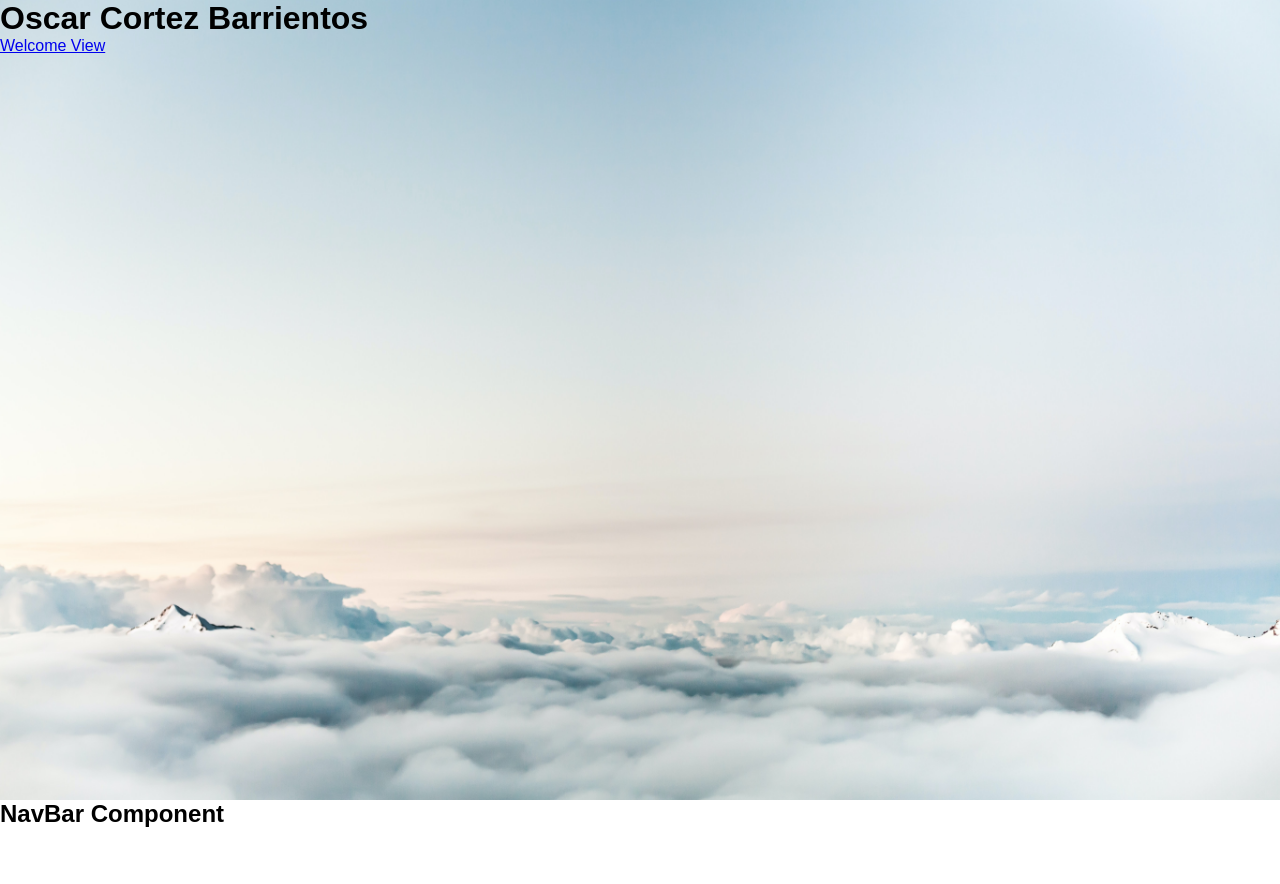
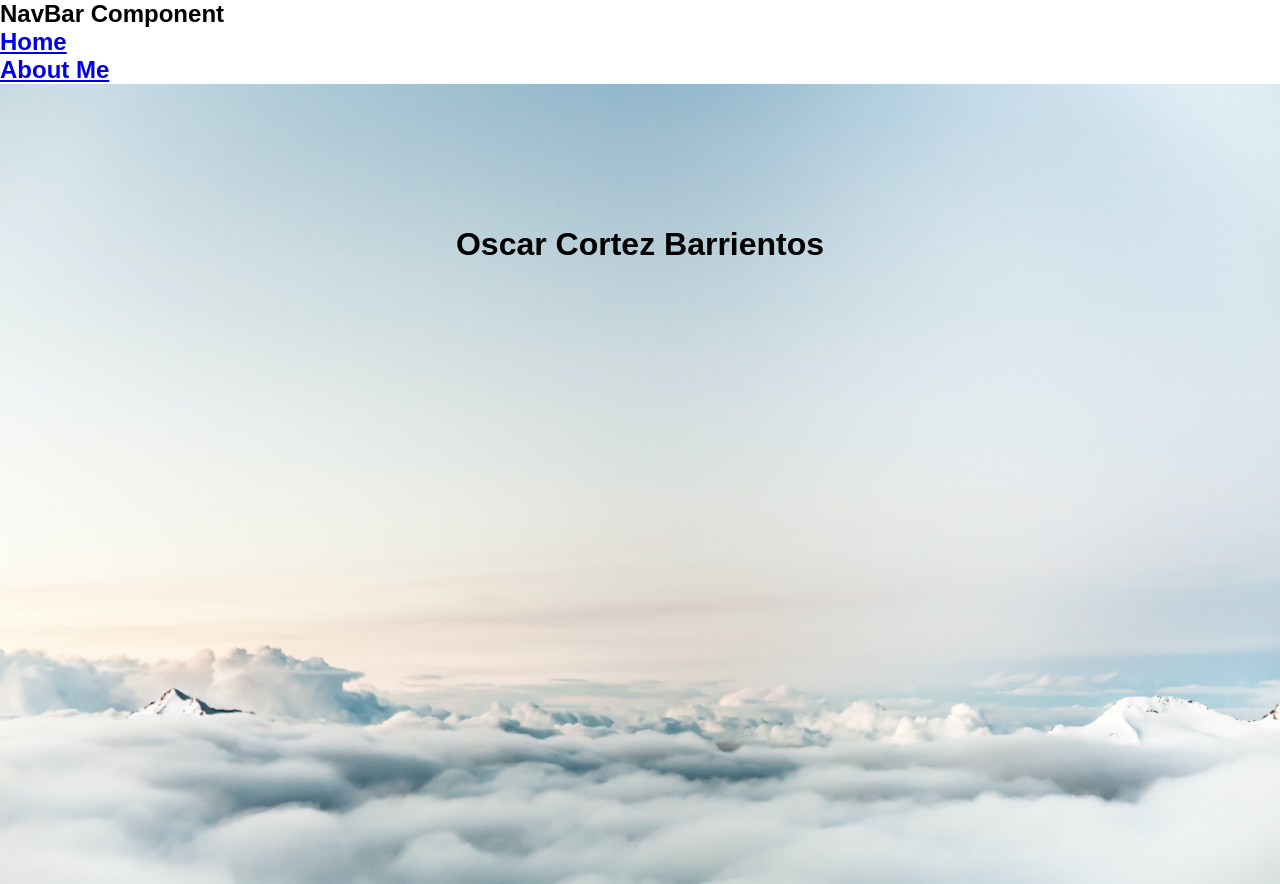
Before and after one commit to oacortez/Portfolio, a React (Create React App) app: page / in a window 1280 px wide. Before the commit the page ends 828 px from the top, so only its background shows below. Built offline with nearby package versions, Linux system fonts and the light colour scheme.

Commit message:
Add Nav bar and attach link for test

```diff
--- a/src/App/App.js
+++ b/src/App/App.js
@@ -3,14 +3,20 @@ import React from 'react';
 import { Routes, Route} from "react-router-dom";
 import WelcomeView from '../Components/WelcomeView/WelcomeView';
 import Nav from '../Components/Nav/Nav';
+import AboutMe from '../Components/AboutMe/AboutMe';
 
 
 const App = () => {
+
   return (
-      <>
-      <WelcomeView />
+    <div>
       <Nav />
-      </>
+      <Routes>
+        <Route path="/" element={<WelcomeView />} />
+        {/* <Nav /> */}
+        <Route path="/aboutMe" element={<AboutMe />} />
+      </Routes>
+    </div>
   )
 }
 
--- /dev/null
+++ b/src/Components/AboutMe/AboutMe.js
@@ -0,0 +1,13 @@
+import React from 'react'
+import '../AboutMe/AboutMe.scss';
+import { Link } from "react-router-dom";
+
+const AboutMe = () => {
+  return (
+    <div>
+      <p>About Me</p>
+    </div>
+  )
+}
+
+export default AboutMe;
--- a/src/Components/Nav/Nav.js
+++ b/src/Components/Nav/Nav.js
@@ -1,10 +1,32 @@
 import React from 'react';
 import '../Nav/Nav.scss';
+import { Link } from "react-router-dom";
 
 const Nav = () => {
   return (
     <div>
       <h2>NavBar Component</h2>
+      <>
+      <nav>
+        <ul>
+          <li>
+            <Link to="/">
+              <h2 className="home-title">Home</h2>
+            </Link>
+          </li>
+          <li>
+            <Link to="/aboutMe">
+              <h2 className="about-me">About Me</h2>
+            </Link>
+          </li>
+          {/* <li>
+            <Link to={`/posts/${_id}`}>
+              <h2 className="post-title">{title}</h2>
+            </Link>
+          </li> */}
+        </ul>
+      </nav>
+    </>
     </div>
   )
 }
--- a/src/Components/WelcomeView/WelcomeView.js
+++ b/src/Components/WelcomeView/WelcomeView.js
@@ -5,10 +5,10 @@ import { Link } from "react-router-dom";
 const WelcomeView = () => {
   return (
     <div className="landing-page-container">
-      <h1> Oscar Cortez Barrientos </h1>
-      <nav>
-        <Link to="/">Welcome View</Link>
-      </nav>
+      <h1 className="name"> Oscar Cortez Barrientos </h1>
+      {/* <nav> */}
+        {/* <Link to="/aboutMe">About Me</Link> */}
+      {/* </nav> */}
     </div>
   )
 }
--- a/src/Components/WelcomeView/WelcomeView.scss
+++ b/src/Components/WelcomeView/WelcomeView.scss
@@ -1,5 +1,5 @@
 .landing-page-container {
-  background-image: url(../Images/dominik-schroder-FIKD9t5_5zQ-unsplash.png);
+  background-image: url(../../Images/dominik-schroder-FIKD9t5_5zQ-unsplash.png);
   height: 100vh;
   width: auto;
   z-index: 2;
@@ -9,3 +9,11 @@
   pointer-events: none;
   // position: absolute;
 }
+
+.name {
+  height: 10em;
+  display: flex;
+  align-items: center;
+  justify-content: center;
+  align-content: center;
+}
```
Also changed, not shown: src/Components/AboutMe/AboutMe.scss (added), src/Images/dominik-schroder-FIKD9t5_5zQ-unsplash.png (renamed from src/Components/Images/dominik-schroder-FIKD9t5_5zQ-unsplash.png), src/Images/yuriy-kovalev-nN1HSDtKdlw-unsplash.jpg (renamed from src/Components/Images/yuriy-kovalev-nN1HSDtKdlw-unsplash.jpg).
